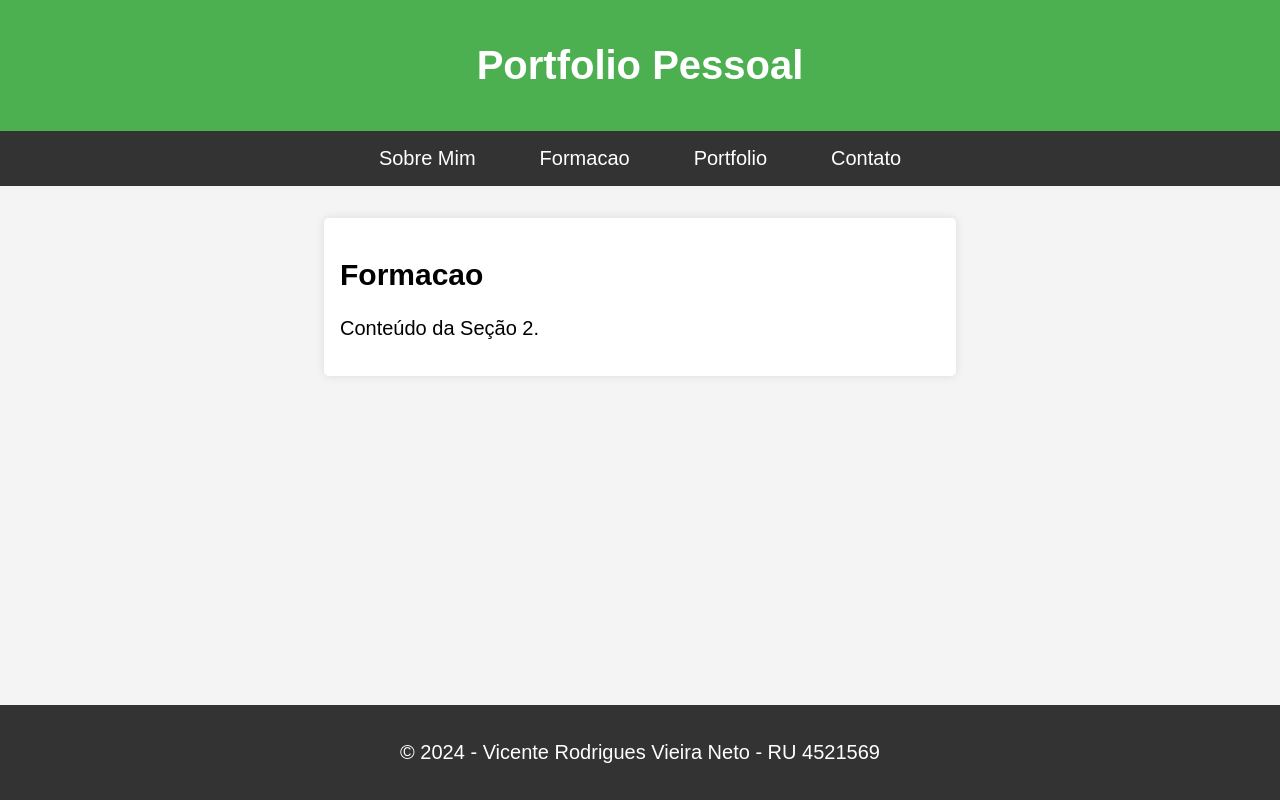
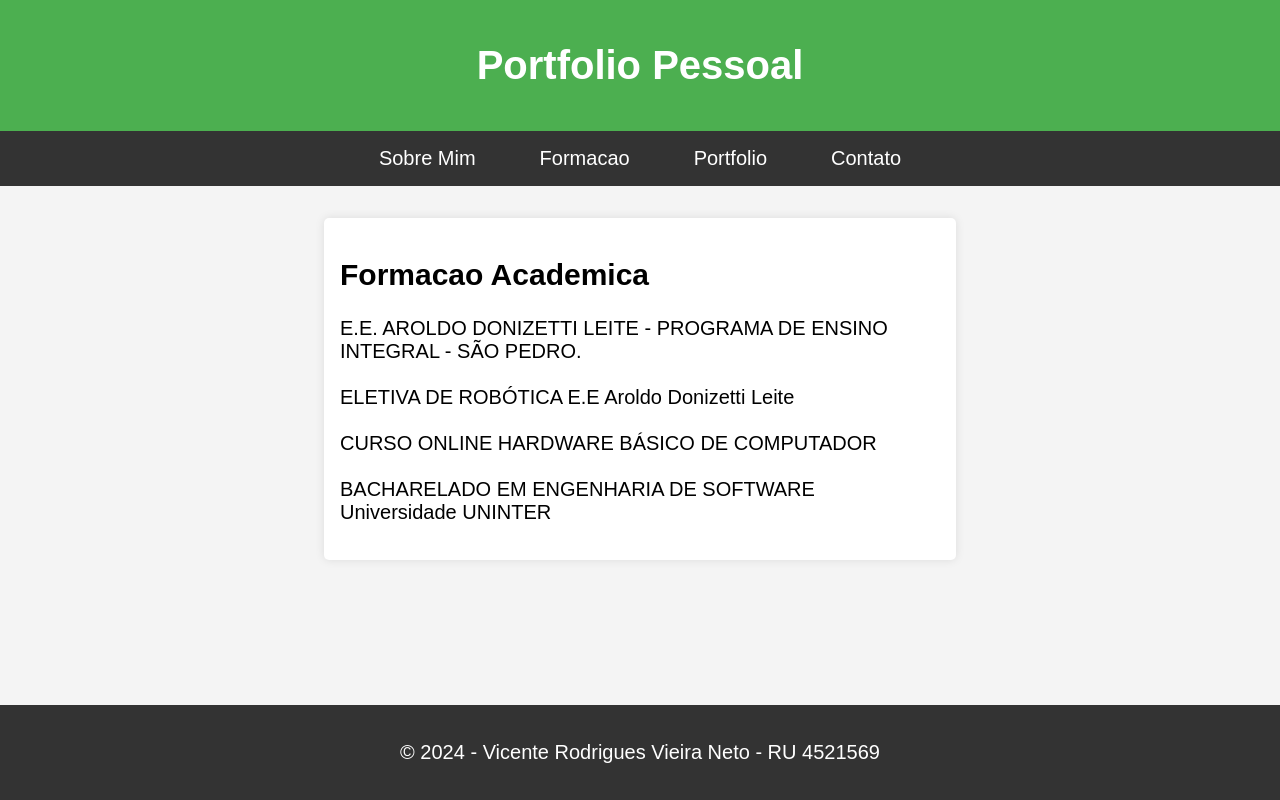
Before and after one commit to VicenteRodriguesVieiraNeto/trabalhoAplicacoesWeb, a plain HTML site: page index.html in a window 1280 px wide. Both pictures are taken after a click on the link "Formacao". Drawn offline with Linux system fonts and the light colour scheme.

Commit message:
Commit 2

```diff
--- a/index.html
+++ b/index.html
@@ -4,7 +4,7 @@
     <meta charset="UTF-8">
     <meta name="viewport" content="width=device-width, initial-scale=1.0">
     <title>Meu Site</title>
-    <link rel="stylesheet" href="/styles/styles.css"> <!-- Inclui o arquivo de estilos externo -->
+    <link rel="stylesheet" href="styles/styles.css"> <!-- Inclui o arquivo de estilos externo -->
 </head>
 <body>
     <header>
@@ -29,8 +29,18 @@
         </div>
         <!-- Outras seções de conteúdo (ocultas inicialmente) -->
         <div id="content2" class="content-section" style="display: none;">
-            <h2>Formacao</h2>
-            <p>Conteúdo da Seção 2.</p>
+            <h2>Formacao Academica</h2>
+            <p>E.E. AROLDO DONIZETTI LEITE - PROGRAMA DE ENSINO
+                INTEGRAL - SÃO PEDRO.<br>
+                <br>
+                ELETIVA DE ROBÓTICA
+                E.E Aroldo Donizetti Leite<br>
+                <br>
+                CURSO ONLINE HARDWARE BÁSICO DE COMPUTADOR<br>
+                <br>
+                BACHARELADO EM ENGENHARIA DE SOFTWARE<br>
+                Universidade UNINTER<br>
+            </p>
         </div>
         <div id="content3" class="content-section" style="display: none;">
             <h2>Portfolio</h2>
@@ -64,6 +74,6 @@
         <p>&copy; 2024 - Vicente Rodrigues Vieira Neto - RU 4521569</p>
     </footer>
     <!-- Inclui o arquivo de script JavaScript externo -->
-    <script src="/scripts/scripts.js"></script>
+    <script src="scripts/scripts.js"></script>
 </body>
 </html>
```
